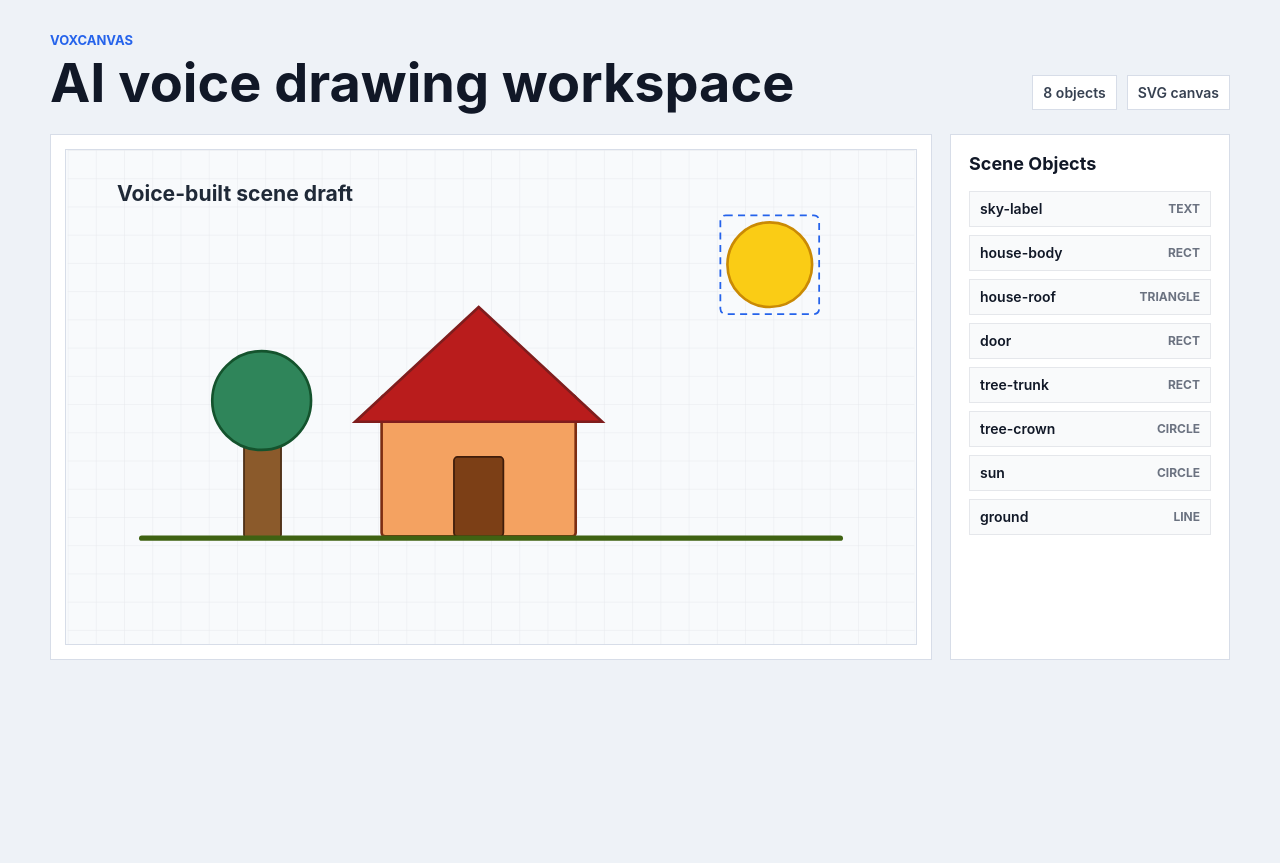
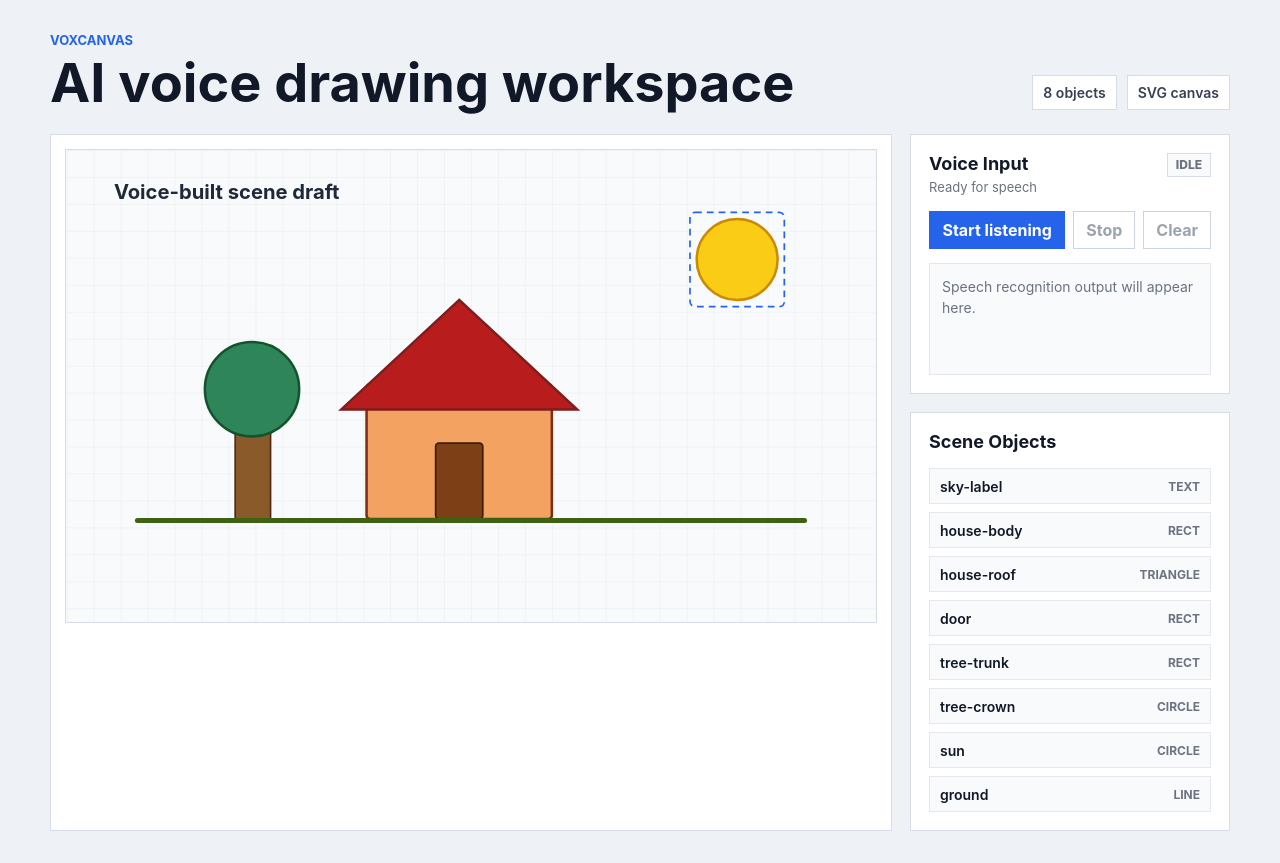
Before and after one commit to AbePhh/voxcanvas, a React (Vite) app: page / in a window 1280 px wide. Before the commit the page ends 800 px from the top, so only its background shows below. Built offline with nearby package versions, Linux system fonts and the light colour scheme.

Commit message:
feat: add browser voice input

```diff
--- a/src/App.css
+++ b/src/App.css
@@ -48,7 +48,7 @@
 
 .workspace {
   display: grid;
-  grid-template-columns: minmax(0, 1fr) 280px;
+  grid-template-columns: minmax(0, 1fr) 320px;
   gap: 18px;
   align-items: stretch;
 }
@@ -60,9 +60,15 @@
   padding: 14px;
 }
 
+.side-panel {
+  display: grid;
+  align-content: start;
+  gap: 18px;
+}
+
 .inspector {
+  border: 1px solid #d7dde8;
   background: #ffffff;
-  border: 1px solid #d7dde8;
   padding: 18px;
 }
 
--- a/src/App.tsx
+++ b/src/App.tsx
@@ -1,6 +1,7 @@
 import './App.css'
 import { DrawingCanvas } from './features/canvas/DrawingCanvas'
 import { sampleCanvas } from './features/canvas/sampleCanvas'
+import { VoiceInputPanel } from './features/voice/VoiceInputPanel'
 
 function App() {
   return (
@@ -20,7 +21,10 @@ function App() {
         <div className="canvas-stage">
           <DrawingCanvas state={sampleCanvas} />
         </div>
-        <aside className="inspector" aria-label="Canvas object list">
+        <aside className="side-panel" aria-label="Workspace controls">
+          <VoiceInputPanel />
+
+          <section className="inspector" aria-label="Canvas object list">
             <h2>Scene Objects</h2>
             <ul>
               {sampleCanvas.shapes.map((shape) => (
@@ -30,6 +34,7 @@ function App() {
                 </li>
               ))}
             </ul>
+          </section>
         </aside>
       </section>
     </main>
--- /dev/null
+++ b/src/features/voice/VoiceInputPanel.css
@@ -0,0 +1,110 @@
+.voice-panel {
+  border: 1px solid #d7dde8;
+  background: #ffffff;
+  padding: 18px;
+}
+
+.voice-panel__header {
+  display: flex;
+  align-items: flex-start;
+  justify-content: space-between;
+  gap: 16px;
+  margin-bottom: 16px;
+}
+
+.voice-panel h2 {
+  margin: 0 0 4px;
+  color: #111827;
+  font-size: 18px;
+  line-height: 1.2;
+  letter-spacing: 0;
+}
+
+.voice-panel p {
+  margin: 0;
+}
+
+.voice-panel__header p {
+  color: #6b7280;
+  font-size: 13px;
+}
+
+.voice-status {
+  border: 1px solid #d7dde8;
+  padding: 5px 8px;
+  color: #6b7280;
+  background: #f9fafb;
+  font-size: 12px;
+  font-weight: 800;
+  line-height: 1;
+  text-transform: uppercase;
+}
+
+.voice-status.is-active {
+  border-color: #16a34a;
+  color: #166534;
+  background: #dcfce7;
+}
+
+.voice-actions {
+  display: grid;
+  grid-template-columns: 1fr auto auto;
+  gap: 8px;
+  margin-bottom: 14px;
+}
+
+.voice-actions button {
+  min-height: 38px;
+  border: 1px solid #cbd5e1;
+  padding: 0 12px;
+  color: #111827;
+  background: #ffffff;
+  font-weight: 700;
+  cursor: pointer;
+}
+
+.voice-actions button:hover:not(:disabled) {
+  border-color: #2563eb;
+}
+
+.voice-actions button:disabled {
+  color: #9ca3af;
+  cursor: not-allowed;
+}
+
+.voice-actions .primary-action {
+  border-color: #2563eb;
+  color: #ffffff;
+  background: #2563eb;
+}
+
+.transcript-box {
+  min-height: 112px;
+  border: 1px solid #e5e7eb;
+  padding: 12px;
+  background: #f8fafc;
+  color: #111827;
+  font-size: 14px;
+  line-height: 1.5;
+}
+
+.transcript-box .interim {
+  margin-top: 8px;
+  color: #6b7280;
+}
+
+.transcript-box .placeholder,
+.voice-message {
+  color: #6b7280;
+}
+
+.voice-message {
+  margin-top: 10px;
+  font-size: 13px;
+}
+
+@media (max-width: 620px) {
+  .voice-actions {
+    grid-template-columns: 1fr;
+  }
+}
--- /dev/null
+++ b/src/features/voice/VoiceInputPanel.tsx
@@ -0,0 +1,67 @@
+import { useVoiceInput } from './useVoiceInput'
+import './VoiceInputPanel.css'
+
+export function VoiceInputPanel() {
+  const {
+    errorMessage,
+    interimTranscript,
+    isListening,
+    resetTranscript,
+    startListening,
+    stopListening,
+    supportStatus,
+    transcript,
+  } = useVoiceInput()
+
+  const hasTranscript = transcript || interimTranscript
+
+  return (
+    <section className="voice-panel" aria-label="Voice input">
+      <div className="voice-panel__header">
+        <div>
+          <h2>Voice Input</h2>
+          <p>{isListening ? 'Listening for a drawing command' : 'Ready for speech'}</p>
+        </div>
+        <span className={isListening ? 'voice-status is-active' : 'voice-status'}>
+          {isListening ? 'Live' : 'Idle'}
+        </span>
+      </div>
+
+      <div className="voice-actions">
+        <button
+          type="button"
+          className="primary-action"
+          disabled={supportStatus === 'unsupported' || isListening}
+          onClick={startListening}
+        >
+          Start listening
+        </button>
+        <button type="button" disabled={!isListening} onClick={stopListening}>
+          Stop
+        </button>
+        <button type="button" disabled={!hasTranscript} onClick={resetTranscript}>
+          Clear
+        </button>
+      </div>
+
+      <div className="transcript-box" aria-live="polite">
+        {hasTranscript ? (
+          <>
+            <p>{transcript}</p>
+            {interimTranscript ? <p className="interim">{interimTranscript}</p> : null}
+          </>
+        ) : (
+          <p className="placeholder">Speech recognition output will appear here.</p>
+        )}
+      </div>
+
+      {supportStatus === 'unsupported' ? (
+        <p className="voice-message">
+          Web Speech API is not available in this browser. Please test with Chrome.
+        </p>
+      ) : null}
+
+      {errorMessage ? <p className="voice-message">{errorMessage}</p> : null}
+    </section>
+  )
+}
--- /dev/null
+++ b/src/features/voice/speechTypes.ts
@@ -0,0 +1,60 @@
+export type SpeechSupportStatus = 'supported' | 'unsupported'
+
+export type VoiceInputState = {
+  supportStatus: SpeechSupportStatus
+  isListening: boolean
+  transcript: string
+  interimTranscript: string
+  errorMessage: string
+}
+
+export type SpeechRecognitionErrorEvent = Event & {
+  error: string
+  message?: string
+}
+
+export type SpeechRecognitionResultItem = {
+  transcript: string
+  confidence: number
+}
+
+export type SpeechRecognitionResult = {
+  isFinal: boolean
+  length: number
+  item(index: number): SpeechRecognitionResultItem
+  [index: number]: SpeechRecognitionResultItem
+}
+
+export type SpeechRecognitionResultList = {
+  length: number
+  item(index: number): SpeechRecognitionResult
+  [index: number]: SpeechRecognitionResult
+}
+
+export type SpeechRecognitionEvent = Event & {
+  resultIndex: number
+  results: SpeechRecognitionResultList
+}
+
+export type SpeechRecognitionInstance = EventTarget & {
+  continuous: boolean
+  interimResults: boolean
+  lang: string
+  maxAlternatives: number
+  start(): void
+  stop(): void
+  abort(): void
+  onstart: (() => void) | null
+  onend: (() => void) | null
+  onresult: ((event: SpeechRecognitionEvent) => void) | null
+  onerror: ((event: SpeechRecognitionErrorEvent) => void) | null
+}
+
+export type SpeechRecognitionConstructor = new () => SpeechRecognitionInstance
+
+declare global {
+  interface Window {
+    SpeechRecognition?: SpeechRecognitionConstructor
+    webkitSpeechRecognition?: SpeechRecognitionConstructor
+  }
+}
--- /dev/null
+++ b/src/features/voice/useVoiceInput.ts
@@ -0,0 +1,171 @@
+import { useCallback, useEffect, useMemo, useRef, useState } from 'react'
+import type {
+  SpeechRecognitionConstructor,
+  SpeechRecognitionEvent,
+  SpeechRecognitionInstance,
+  VoiceInputState,
+} from './speechTypes'
+
+const INTERIM_UPDATE_INTERVAL_MS = 120
+
+function getSpeechRecognition(): SpeechRecognitionConstructor | undefined {
+  return window.SpeechRecognition ?? window.webkitSpeechRecognition
+}
+
+function normalizeTranscript(value: string) {
+  return value.replace(/\s+/g, ' ').trim()
+}
+
+export function useVoiceInput(language = 'zh-CN') {
+  const recognitionRef = useRef<SpeechRecognitionInstance | null>(null)
+  const listeningRef = useRef(false)
+  const lastInterimUpdateRef = useRef(0)
+  const initialSupportStatus =
+    typeof window === 'undefined' || !getSpeechRecognition() ? 'unsupported' : 'supported'
+
+  const [state, setState] = useState<VoiceInputState>(() => ({
+    supportStatus: initialSupportStatus,
+    isListening: false,
+    transcript: '',
+    interimTranscript: '',
+    errorMessage: '',
+  }))
+
+  const supportStatus = state.supportStatus
+
+  useEffect(() => {
+    const SpeechRecognition = getSpeechRecognition()
+
+    if (!SpeechRecognition) {
+      return
+    }
+
+    const recognition = new SpeechRecognition()
+    recognition.lang = language
+    recognition.continuous = false
+    recognition.interimResults = true
+    recognition.maxAlternatives = 1
+
+    recognition.onstart = () => {
+      listeningRef.current = true
+      setState((current) => ({
+        ...current,
+        isListening: true,
+        errorMessage: '',
+      }))
+    }
+
+    recognition.onend = () => {
+      listeningRef.current = false
+      setState((current) => ({
+        ...current,
+        isListening: false,
+        interimTranscript: '',
+      }))
+    }
+
+    recognition.onerror = (event) => {
+      listeningRef.current = false
+      setState((current) => ({
+        ...current,
+        isListening: false,
+        interimTranscript: '',
+        errorMessage:
+          event.error === 'not-allowed'
+            ? '麦克风权限被拒绝，请允许浏览器使用麦克风。'
+            : `语音识别失败：${event.error}`,
+      }))
+    }
+
+    recognition.onresult = (event: SpeechRecognitionEvent) => {
+      let finalText = ''
+      let interimText = ''
+
+      for (let index = event.resultIndex; index < event.results.length; index += 1) {
+        const result = event.results[index]
+        const transcript = result[0]?.transcript ?? ''
+
+        if (result.isFinal) {
+          finalText += transcript
+        } else {
+          interimText += transcript
+        }
+      }
+
+      const normalizedFinal = normalizeTranscript(finalText)
+      const normalizedInterim = normalizeTranscript(interimText)
+      const now = performance.now()
+      const shouldUpdateInterim =
+        normalizedFinal.length > 0 ||
+        now - lastInterimUpdateRef.current >= INTERIM_UPDATE_INTERVAL_MS
+
+      if (!shouldUpdateInterim) {
+        return
+      }
+
+      lastInterimUpdateRef.current = now
+      setState((current) => ({
+        ...current,
+        transcript: normalizedFinal
+          ? normalizeTranscript(`${current.transcript} ${normalizedFinal}`)
+          : current.transcript,
+        interimTranscript: normalizedInterim,
+      }))
+    }
+
+    recognitionRef.current = recognition
+
+    return () => {
+      listeningRef.current = false
+      recognition.abort()
+      recognitionRef.current = null
+    }
+  }, [language])
+
+  const resetTranscript = useCallback(() => {
+    setState((current) => ({
+      ...current,
+      transcript: '',
+      interimTranscript: '',
+      errorMessage: '',
+    }))
+  }, [])
+
+  const stopListening = useCallback(() => {
+    listeningRef.current = false
+    recognitionRef.current?.stop()
+    setState((current) => ({
+      ...current,
+      isListening: false,
+      interimTranscript: '',
+    }))
+  }, [])
+
+  const startListening = useCallback(() => {
+    if (!recognitionRef.current) {
+      setState((current) => ({
+        ...current,
+        supportStatus: 'unsupported',
+        errorMessage: '当前浏览器不支持 Web Speech API，请使用 Chrome 浏览器测试。',
+      }))
+      return
+    }
+
+    if (listeningRef.current) {
+      return
+    }
+
+    recognitionRef.current.start()
+  }, [])
+
+  return useMemo(
+    () => ({
+      ...state,
+      supportStatus,
+      resetTranscript,
+      startListening,
+      stopListening,
+    }),
+    [resetTranscript, startListening, state, stopListening, supportStatus],
+  )
+}
```
Lines whose indentation alone changed are shown as unchanged.
